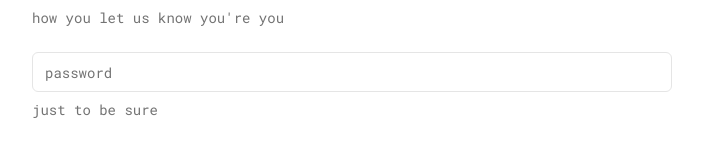
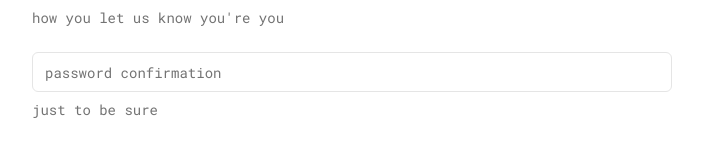
Before and after one commit to libmartinito/expense-tracker-frontend, a Next.js app: page /register in a window 1280 px wide. Shown: the part 440-582 px from the top of the page, without its empty margins (288-991 px from the left). Built offline with nearby package versions, Linux system fonts and the light colour scheme.

Commit message:
fix: use correct input type for passwords

```diff
--- a/src/app/login/page.tsx
+++ b/src/app/login/page.tsx
@@ -81,7 +81,7 @@ const Login = () => {
               render={({ field }) => (
                 <FormItem>
                   <FormControl>
-                    <Input placeholder="password" {...field} />
+                    <Input type="password" placeholder="password" {...field} />
                   </FormControl>
 
                   <FormDescription>
--- a/src/app/register/page.tsx
+++ b/src/app/register/page.tsx
@@ -104,7 +104,7 @@ const Register = () => {
               render={({ field }) => (
                 <FormItem>
                   <FormControl>
-                    <Input placeholder="password" {...field} />
+                    <Input type="password" placeholder="password" {...field} />
                   </FormControl>
 
                   <FormDescription>
@@ -122,7 +122,7 @@ const Register = () => {
               render={({ field }) => (
                 <FormItem>
                   <FormControl>
-                    <Input placeholder="password" {...field} />
+                    <Input type="password" placeholder="password confirmation" {...field} />
                   </FormControl>
 
                   <FormDescription>just to be sure</FormDescription>
```
